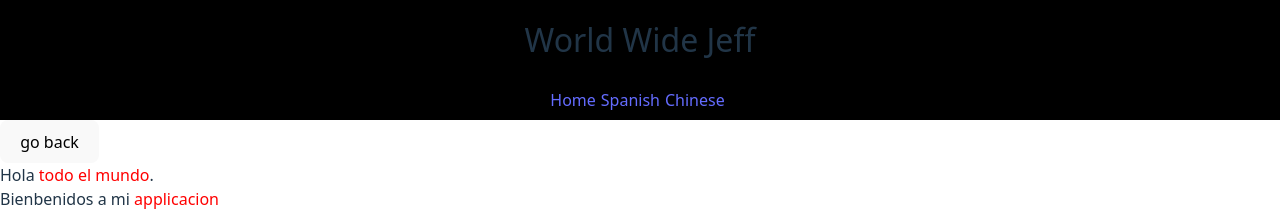
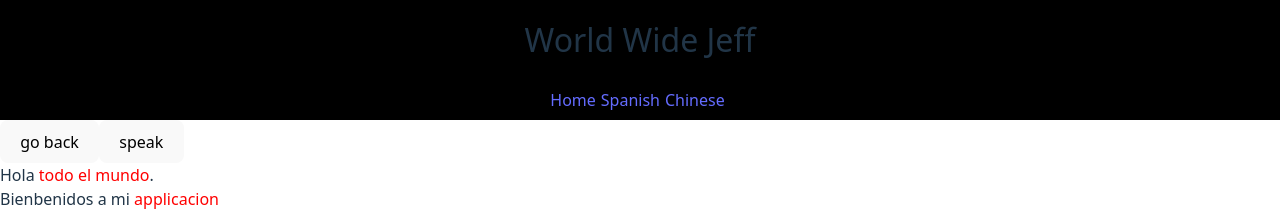
Before and after one commit to JeffWHenderson/world-wide-jeff, a React (Vite) app: page /language-app/1/1 in a window 1280 px wide. Shown: the top 213 px of the page. Built offline with nearby package versions, Linux system fonts and the light colour scheme.

Commit message:
created a hardcoded story reader. Actually kind of happy with how I set up stuff earlier cause that hook just works

```diff
--- a/src/screens/LanguageApp/components/StoryReader.tsx
+++ b/src/screens/LanguageApp/components/StoryReader.tsx
@@ -1,6 +1,7 @@
 import { useNavigate } from 'react-router-dom';
 import "./StoreReader.css"
 import { useState } from 'react';
+import useLanguage from '../../FlashCards/hooks/useLanguage';
 
 type Expression = {
     targetLanguage: string;
@@ -42,6 +43,20 @@ const lesson: Lesson = {
 const StoryReader = () => {
     const navigate = useNavigate();
     const [showPopup, setShowPopup] = useState('false');
+    const [speakingRate] = useState(1)
+    const [voice] = useLanguage("Spanish")
+    // const [englishVoice] = useLanguage("English")
+
+    const read = (counter: number = 0) => {
+        const speechUtterance = new SpeechSynthesisUtterance()
+        // speechUtterance.voice = isEnglish ? englishVoice as SpeechSynthesisVoice : voice as SpeechSynthesisVoice
+        speechUtterance.voice = voice as SpeechSynthesisVoice
+        speechUtterance.rate = speakingRate // ADD SLIDER
+        speechUtterance.text = lesson.sentences[counter].targetLanguage // HARDCODED
+        window.speechSynthesis.speak(speechUtterance);
+        read(counter + 1)
+
+    }
 
     const handleGoBack = () => {
         navigate(-1); // Navigates to the previous page in the history stack
@@ -61,6 +76,7 @@ const StoryReader = () => {
 
     return <>
         <button onClick={() => handleGoBack()} >go back</button >
+        <button onClick={() => read()} >speak</button >
         {
             lesson.sentences.map(sentence => (
                 <div onMouseEnter={() => setShowPopup(sentence.targetLanguage)}
```
